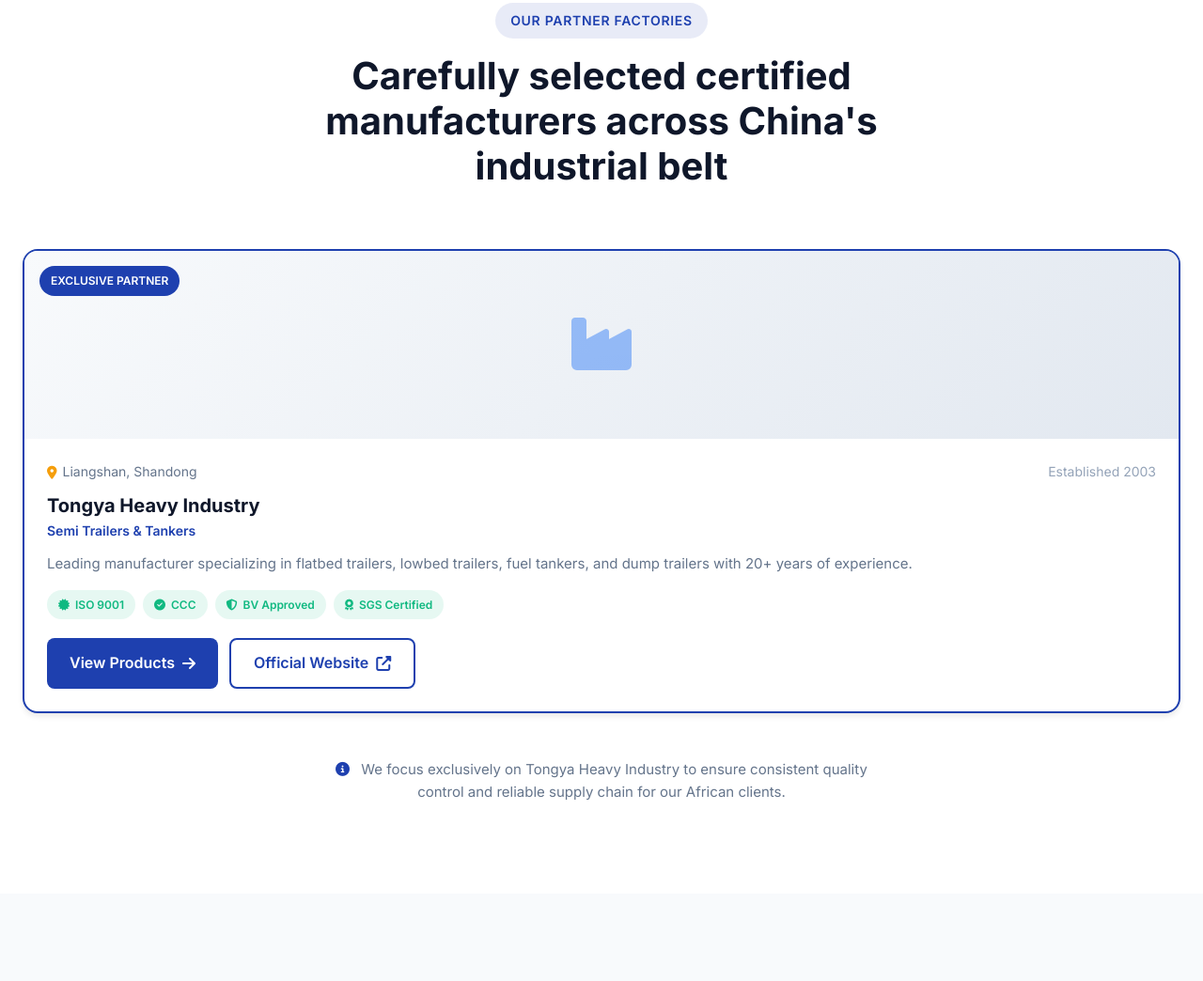
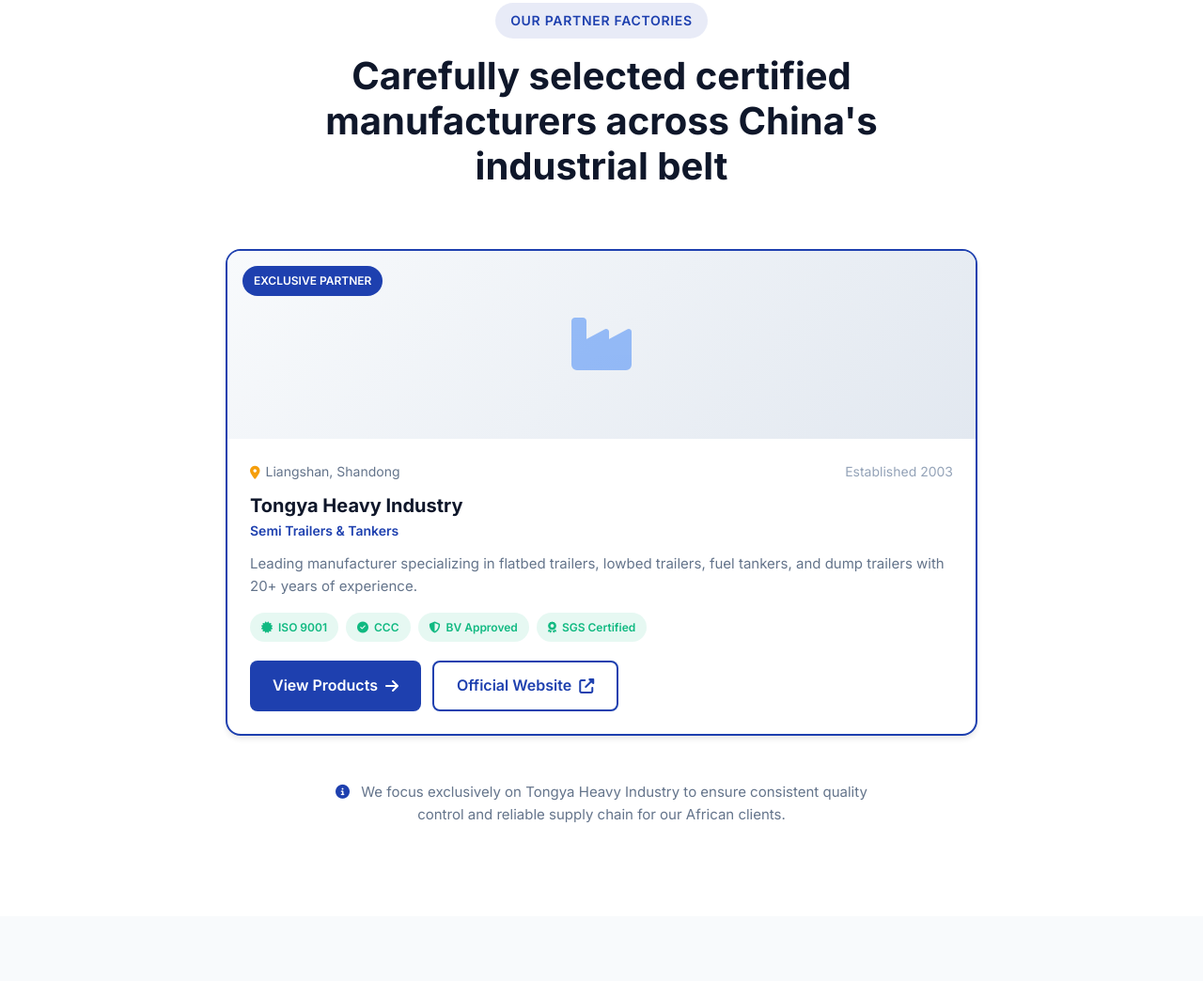
Before and after one commit to shycoffee/ChinaAfricaTrucks, a plain HTML site: page index.html in a window 1280 px wide. Shown: the part 893-1937 px from the top of the page at 94% size. Drawn offline with Linux system fonts and the light colour scheme.

Commit message:
Optimize single factory layout and fix CSS

```diff
--- a/css/style.css
+++ b/css/style.css
@@ -580,6 +580,17 @@
     display: grid;
     grid-template-columns: repeat(auto-fit, minmax(350px, 1fr));
     gap: 2rem;
+}
+
+/* Single factory layout - center the card */
+.factories-grid:has(> :only-child) {
+    grid-template-columns: minmax(350px, 800px);
+    justify-content: center;
+}
+
+.factories-grid > :only-child {
+    max-width: 800px;
+    margin: 0 auto;
 }
 
 .factory-card {
```
